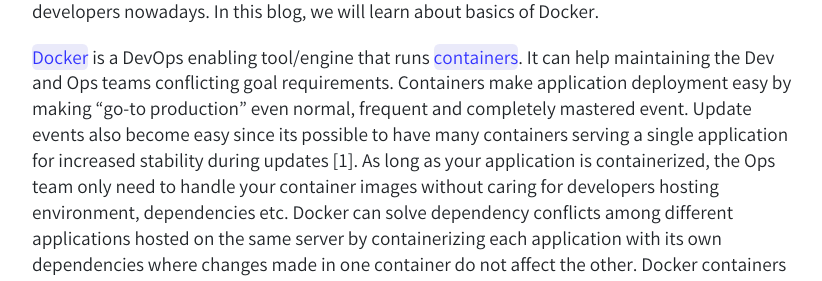
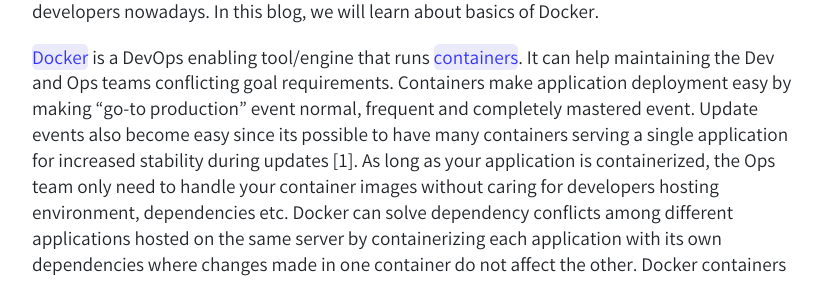
Before and after one commit to ShrishailSGajbhar/shrishailsgajbhar.github.io, a Jekyll site: the page built from _posts/2021-01-03-[Docker]-Docker-For-AI-Developers-Part-1.md, in a window 1280 px wide and 900 px high. Shown: the part 234-515 px from the top of the window, without its empty margins (224-1046 px from the left). Built offline with Jekyll 4.4.1, drawn with Linux system fonts in a browser that asks for light colours; comment, search, counter and statistics services are not loaded; some of the changed text lies outside the part shown.

Commit message:
Modify Docker series part-1

```diff
--- a/_posts/2021-01-03-[Docker]-Docker-For-AI-Developers-Part-1.md
+++ b/_posts/2021-01-03-[Docker]-Docker-For-AI-Developers-Part-1.md
@@ -6,7 +6,7 @@ comments: true
 ---
 In this blog series, I will encapsulate my learning about Docker, an essential skill for all kinds of developers nowadays. In this blog, we will learn about basics of Docker.
 
-`Docker` is a DevOps enabling tool/engine that runs `containers`. It can help maintaining the Dev and Ops teams conflicting goal requirements. Containers make application deployment easy by making "go-to production" even normal, frequent and completely mastered event. Update events also become easy since its possible to have  many containers serving a single application for increased stability during updates [1]. As long as your application is containerized, the Ops team only need to handle your container images without caring for developers hosting environment, dependencies etc. Docker can solve dependency conflicts among different applications hosted on the same server by containerizing each application with its own dependencies where changes made in one container do not affect the other. Docker containers also help in scaling when a single server isn't enough to handle a single application. Docker containers simplify the server upgrading process.
+`Docker` is a DevOps enabling tool/engine that runs `containers`. It can help maintaining the Dev and Ops teams conflicting goal requirements. Containers make application deployment easy by making "go-to production" event normal, frequent and completely mastered event. Update events also become easy since its possible to have  many containers serving a single application for increased stability during updates [1]. As long as your application is containerized, the Ops team only need to handle your container images without caring for developers hosting environment, dependencies etc. Docker can solve dependency conflicts among different applications hosted on the same server by containerizing each application with its own dependencies where changes made in one container do not affect the other. Docker containers also help in scaling when a single server isn't enough to handle a single application. Docker containers simplify the server upgrading process.
 
 Before going into details of docker, lets consider why developers should consider it as an essential skill.
 
```
Also changed, not shown: other parts of _posts/2021-01-03-[Docker]-Docker-For-AI-Developers-Part-1.md (+1 -1 lines), 1 other file.
